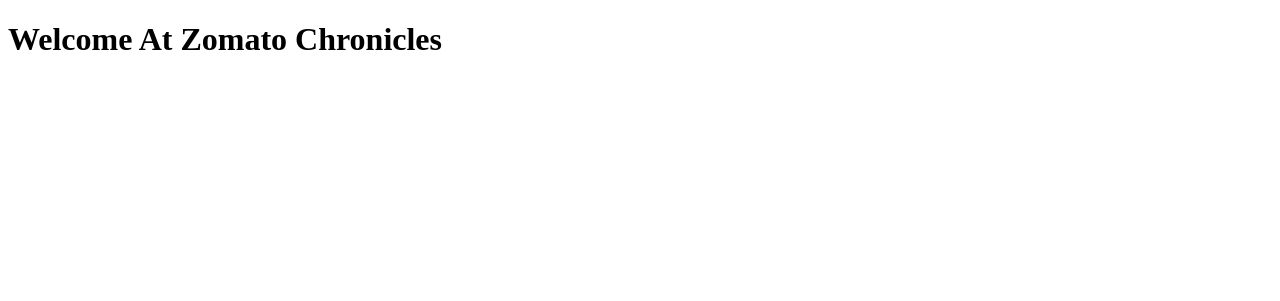
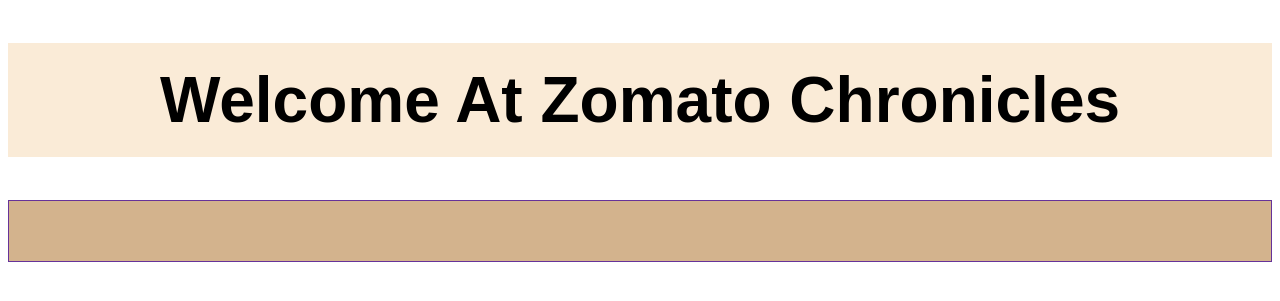
Before and after one commit to LokeshGola/Zomato-Chronicles-Django-without-database, a Django app: page / in a window 1280 px wide. Shown: the top 301 px of the page. Run offline with Django 4.2, Linux system fonts and the light colour scheme.

Commit message:
Zomato chronicles with Django

```diff
--- a/ZomatoChronicles/menu/templates/menu/index.html
+++ b/ZomatoChronicles/menu/templates/menu/index.html
@@ -4,8 +4,43 @@
     <meta charset="UTF-8">
     <meta name="viewport" content="width=device-width, initial-scale=1.0">
     <title>Zomato Chronicles</title>
+    <style>
+        *{
+            font-family: Arial, Helvetica, sans-serif;
+        }
+        h1{
+            text-align: center;
+            font-family: Arial, Helvetica, sans-serif;
+            font-size: 4em;
+            background-color: antiquewhite;
+            padding: 20px;
+        }
+        #box{
+            height: auto;
+            border: 1px solid rebeccapurple;
+            display: flex;
+            justify-content: space-around;
+            padding: 30px 0;
+            background-color: rgb(211, 179, 141);
+        }
+        #box a{
+            border: 1px solid goldenrod;
+            font-size: xx-large;
+            text-decoration: none;
+            padding: 20px 15px;
+            border-radius: 5px;
+            background-color: antiquewhite;
+            box-shadow: rgba(240, 46, 170, 0.4) 5px 5px, rgba(240, 46, 170, 0.3) 10px 10px, rgba(240, 46, 170, 0.2) 15px 15px, rgba(240, 46, 170, 0.1) 20px 20px, rgba(240, 46, 170, 0.05) 25px 25px;
+        }
+    </style>
 </head>
 <body>
     <h1>Welcome At Zomato Chronicles</h1>
+    <div id="box">
+        <!-- <div><a href="{% url 'add_dish' %}">Add Dish</a></div>
+        <div><a href="{% url 'update_dish' %}">Update Dish</a></div>
+        <div><a href="{% url 'remove' %}">Remove Dish</a></div>
+        <div><a href="{% url 'order_list' %}">order list</a></div> -->
+    </div>
 </body>
 </html>
--- a/ZomatoChronicles/menu/views.py
+++ b/ZomatoChronicles/menu/views.py
@@ -2,7 +2,7 @@
 from django.shortcuts import render, redirect
 from .models import Dish
 
-# persisting the data into file system;
+# # persisting the data into file system;
 # import pickle
 # import os
 # DATA_FILE = "menu_data.pkl"
@@ -19,22 +19,19 @@
 #             menu_items = data["menu_items"]
 #             orders = data["orders"]
 
-#Call the load_data() function at the beginning of your views.py to load data from the file;
+# # Call the load_data() function at the beginning of your views.py to load data from the file;
 # load_data()
 
 
 menu_items = []  # Global list to store menu items
 orders = []  # Global list to store orders
 
+menu_items.append(Dish(dish_name="Pasta", price=10.99))
+menu_items.append(Dish(dish_name="Pizza", price=15.99))
+
 # Create your views here.
 
 def get_menu_items():
-    menu_items = [
-        Dish(dish_name="Pasta", price=10.99),
-        Dish(dish_name="Pizza", price=15.99),
-        Dish(dish_name="Burger", price=8.99),
-        # Add more dishes here
-    ]
     return menu_items
 
 def menu_list(request):
@@ -78,6 +75,8 @@
 # take orders, order_list;
 
 def take_order(request):
+    menu_items = get_menu_items()  # Assuming you already have the get_menu_items function from previous steps
+
     if request.method == "POST":
         customer_name = request.POST["customer_name"]
         order_dishes = request.POST.getlist("order_dishes")
@@ -93,7 +92,6 @@
         # save_data()
         return redirect("order_list")
 
-    menu_items = get_menu_items()  # Assuming you already have the get_menu_items function from previous steps
     return render(request, "menu/take_order.html", {"menu_items": menu_items})
 
 
```
